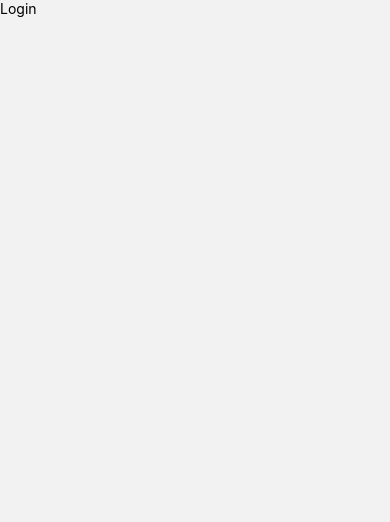
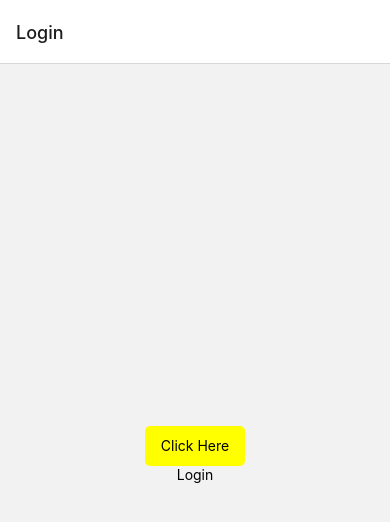
Before and after one commit to Phantom3010/Marvel, a React Native app: screen /Login in a window 390 px wide. Shown: the top 522 px of the page. Built offline with nearby package versions, Linux system fonts and the light colour scheme.

Commit message:
Correction For Stack Navigation

```diff
--- a/App.js
+++ b/App.js
@@ -1,24 +1,24 @@
 import React, {Component} from 'react';
 import {Text, View} from 'react-native';
+import {NavigationContainer} from '@react-navigation/native';
 import {createNativeStackNavigator} from '@react-navigation/native-stack';
-import {NavigationContainer} from '@react-navigation/native';
 
 import Login from './src/screens/login';
+import Home from './src/screens/home';
 
 const Stack = createNativeStackNavigator();
 
-export default class App extends Component {
-  render() {
-    return (
+const App = () => {
+  return (
+    <>
       <NavigationContainer>
-        <Stack.Navigator>
-          <Stack.Screen
-            name="Login"
-            component={Login}
-            options={{headerShown: false}}
-          />
+        <Stack.Navigator initialRouteName={Home}>
+          <Stack.Screen name="Login" component={Login} />
+          <Stack.Screen name="Home" component={Home} />
         </Stack.Navigator>
       </NavigationContainer>
-    );
-  }
-}
+    </>
+  );
+};
+
+export default App;
--- /dev/null
+++ b/src/screens/home.js
@@ -0,0 +1,14 @@
+import React from 'react';
+import {StyleSheet, Text, View} from 'react-native';
+
+const home = () => {
+  return (
+    <View>
+      <Text>Home</Text>
+    </View>
+  );
+};
+
+export default home;
+
+const styles = StyleSheet.create({});
--- a/src/screens/login.js
+++ b/src/screens/login.js
@@ -1,12 +1,38 @@
 import React from 'react';
-import {View, Text, SafeAreaView} from 'react-native';
+import {StyleSheet, Text, View, TouchableOpacity} from 'react-native';
 
-export default function login() {
+const login = props => {
+  console.log(props.navigation);
   return (
-    <SafeAreaView>
-      <View>
-        <Text>Login</Text>
-      </View>
-    </SafeAreaView>
+    <View style={styles.Container}>
+      <TouchableOpacity
+        style={styles.TouchButton}
+        onPress={() => props.navigation.navigate('Home')}>
+        <Text style={styles.TextColr}>Click Here</Text>
+      </TouchableOpacity>
+      <Text style={styles.TextColr}>Login</Text>
+    </View>
   );
-}
+};
+
+export default login;
+
+const styles = StyleSheet.create({
+  Container: {
+    flex: 1,
+    justifyContent: 'center',
+    alignItems: 'center',
+  },
+  TextColr: {
+    color: 'black',
+  },
+  TouchButton: {
+    height: 40,
+    width: 100,
+    borderColor: 'black',
+    borderRadius: 5,
+    backgroundColor: 'yellow',
+    justifyContent: 'center',
+    alignItems: 'center',
+  },
+});
```
